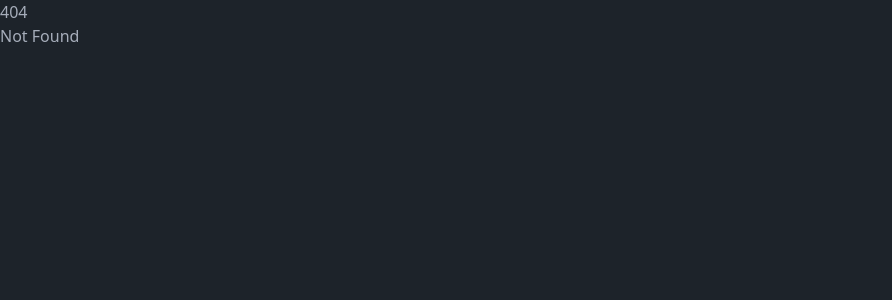
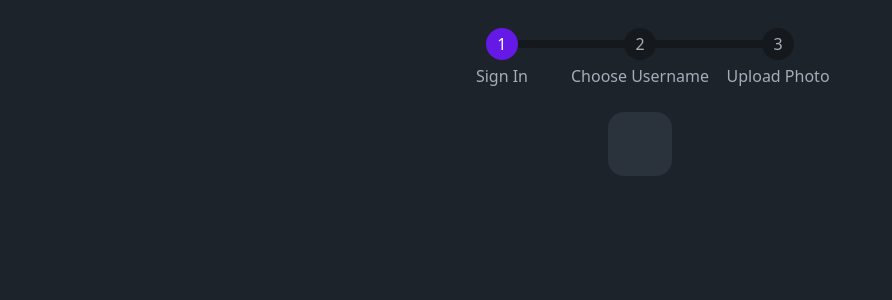
Before and after one commit to AliSajid/firetut, a SvelteKit app: page /login in a window 1280 px wide. Before the commit this address had no page. Shown: the top 300 px of the page, without its empty margins (0-892 px from the left). Built offline with nearby package versions, Linux system fonts and the light colour scheme.

Commit message:
feat: add multi-step form with routes

```diff
--- a/src/routes/+layout.svelte
+++ b/src/routes/+layout.svelte
@@ -2,4 +2,7 @@
     import "../app.css";
 </script>
 
-<slot />
+
+<div class="min-h-screen flex flex-col">
+    <slot></slot>
+</div>
--- /dev/null
+++ b/src/routes/login/+layout.svelte
@@ -0,0 +1,17 @@
+<script lang="ts">
+    import { page } from "$app/stores";
+</script>
+
+<nav class="flex justify-center my-6">
+<ul class="steps">
+    <a href="/login" class="step step-primary">Sign In</a>
+    <a href="/login/username" class="step" class:step-primary={$page.route.id?.match(/username|photo/g)}>Choose Username</a>
+    <a href="/login/photo" class="step" class:step-primary={$page.route.id?.match(/photo/g)}>Upload Photo</a>
+</ul>
+</nav>
+
+<main class="card bg-neutral text-neutral-content mx-auto">
+    <div class="card-body items-center text-center">
+        <slot></slot>
+    </div>
+</main>
--- /dev/null
+++ b/src/routes/login/+page.svelte
@@ -0,0 +1,5 @@
+<script lang="ts">
+    import type { PageData } from './$types';
+
+    export let data: PageData;
+</script>
--- /dev/null
+++ b/src/routes/login/photo/+page.svelte
@@ -0,0 +1,4 @@
+<script lang="ts">
+</script>
+
+<h2>Photo</h2>
--- /dev/null
+++ b/src/routes/login/username/+page.svelte
@@ -0,0 +1,5 @@
+<script lang="ts">
+
+</script>
+
+<h2>Username</h2>
```
